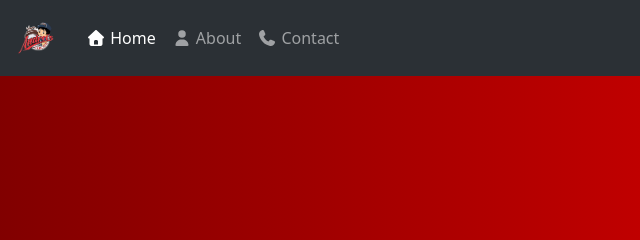
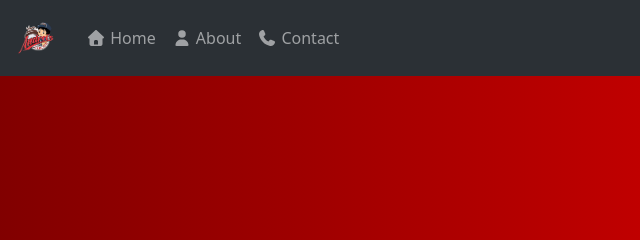
Before and after one commit to drldrk/Service, a plain HTML site: page Home.html in a window 1280 px wide. Shown: the top 240 px of the page, 0-640 px from the left. Drawn offline with nearby package versions, Linux system fonts and the light colour scheme.

Commit message:
Update Home.html

```diff
--- a/Home.html
+++ b/Home.html
@@ -40,7 +40,7 @@
     <div class="collapse navbar-collapse" id="navbarText">
       <ul class="navbar-nav me-auto mb-2 mb-lg-0">
         <li class="nav-item">
-          <a class="nav-link active" aria-current="page" href="Home.html"><i class="fa-solid fa-house"></i> Home</a>
+          <a class="nav-link " aria-current="page" href="Home.html"><i class="fa-solid fa-house"></i> Home</a>
 
 
         </li>
```
